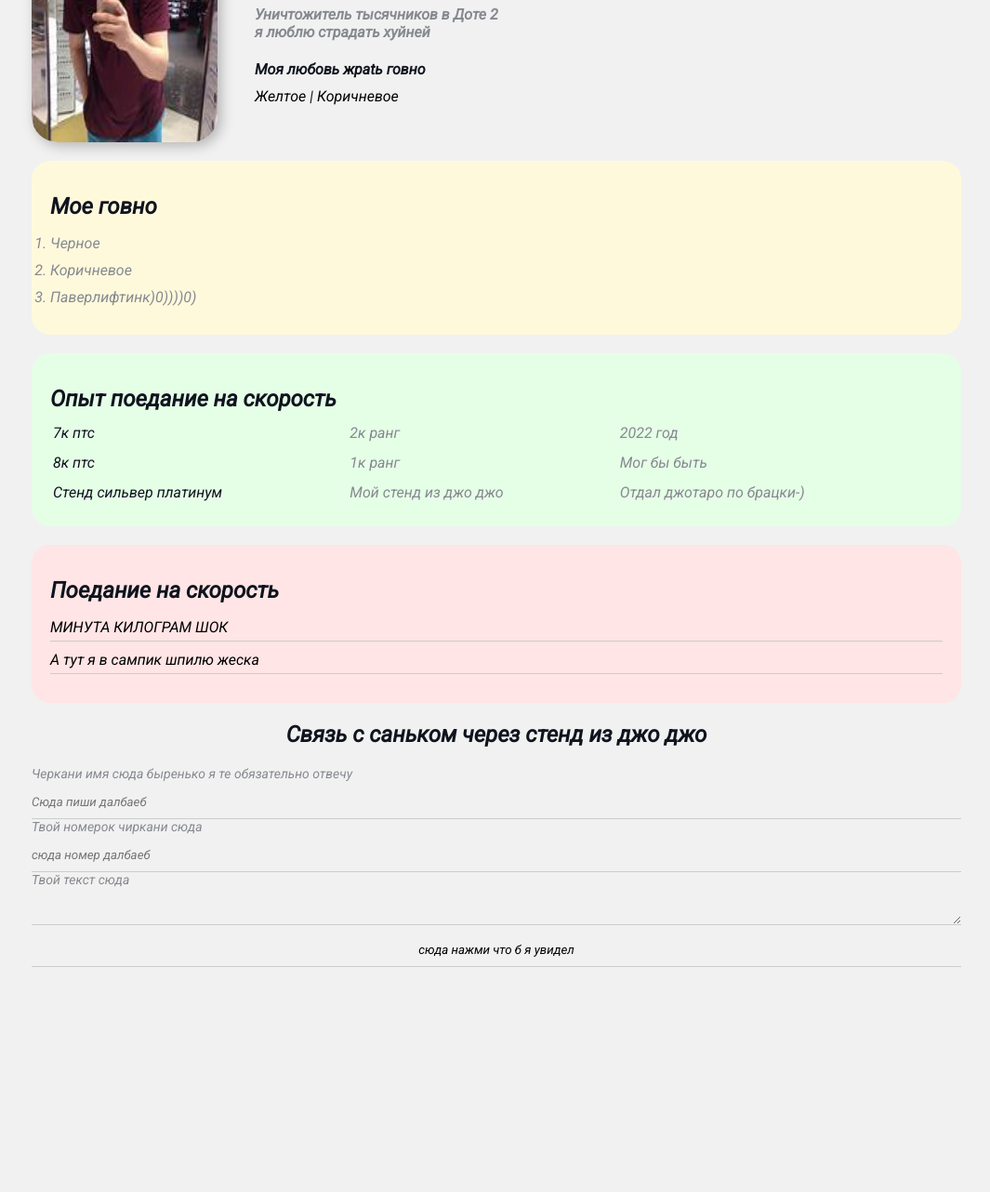
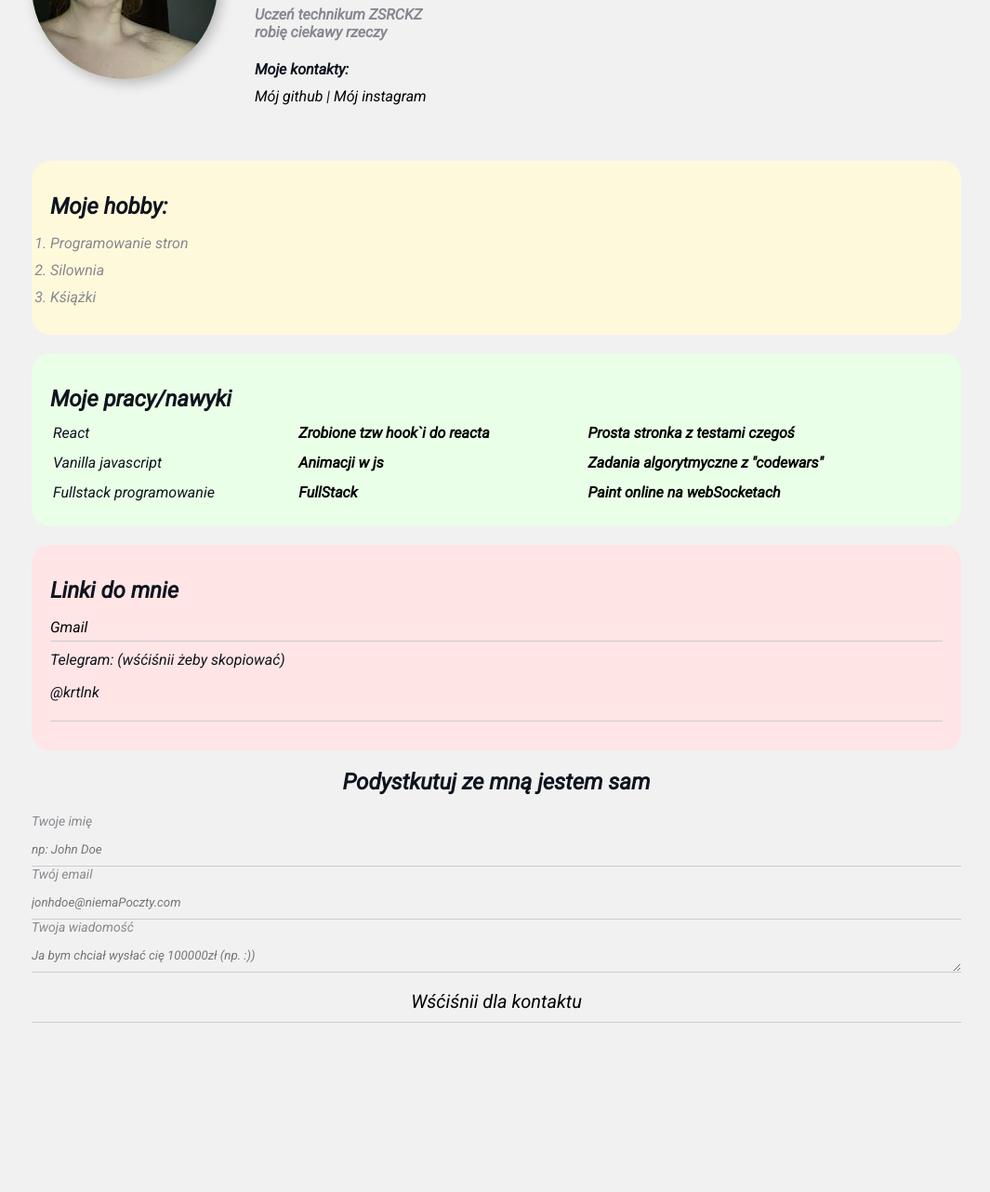
Before and after one commit to blessed1231/First-project-portfolio-, a plain HTML site: page index.html in a window 1280 px wide. Shown: the part 153-1435 px from the top of the page at 93% size, without its empty margins (106-1171 px from the left). Drawn offline with Linux system fonts and the light colour scheme.

Commit message:
Commited

```diff
--- a/index.html
+++ b/index.html
@@ -2,101 +2,101 @@
 <html>
   <head>
     <meta charset="UTF-8">
-    <title>saneking</title>
-    <link href="Стиль.css" rel="stylesheet" />
+    <title>Kratenko</title>
+    <link href="style.css" rel="stylesheet" />
  </head>
  <body>
 	 <div class="cont">
 		 <div class="info">
 
 
-                <img src="ava.jpg"
+                <img src="avatar.jpg"
                 alt="Тут мог быть санякинг но я снес сайт братва анлак)00)э бля"
                 class="avatar"/>
             </td>
             <td>
               <div class="infotext">
-                <h1>Саня кинг</h1>
-                <p>Уничтожитель тысячников в <strong> Доте 2</strong> </p>
-                <p><i>я люблю страдать хуйней</p></i>
+                <h1>Kratenko Ivan</h1>
+                <p>Uczeń technikum <strong> ZSRCKZ</strong> </p>
+                <p><i>robię ciekawy rzeczy</p></i>
 
- <h4>Моя любовь жраtь говно</h4>
+ <h4>Moje kontakty: </h4>
 
- <a href="https://www.youtube.com/channel/UCN-r9Fd75Ra_bnVxqqPog-g" target="_blank">Желтое</li></a>
+ <a href="https://github.com/blessed1231" target="_blank">Mój github</li></a>
     |
-    <a href="https://instagram.com/_plitochnik.anatoliy" target="_blank">Коричневое</li></a>
+    <a href="https://instagram.com/_plitochnik.anatoliy" target="_blank">Mój instagram</li></a>
   </div>
 
          </div>
  <div class="card bg-yellow">
-  <h2>Мое говно</h2>
+  <h2>Moje hobby: </h2>
   <ol class="list">
-     <li>Черное</li>
-     <li>Коричневое</li>
-     <li>Паверлифтинк)0))))0)</li>
+     <li>Programowanie stron</li>
+     <li>Silownia</li>
+     <li>Kśiążki</li>
   </ol>
  </div>
 
 
   <div class="card bg-green">
-  <h2>Опыт поедание на скорость</h2>
+  <h2>Moje pracy/nawyki</h2>
       <table class="table">
               <tr>
-            <td>7к птс</td>
-            <td class="temp">2к ранг </td>
-            <td class="temp">2022 год</td>
+            <td>React</td>
+            <td class="temp"><a href="https://github.com/blessed1231/ReactCustomHooks"><strong>Zrobione tzw hook`i do reacta</strong></a></td>
+            <td class="temp"><a href="https://github.com/blessed1231/SomePosts"><strong>Prosta stronka z testami czegoś</strong></a></td>
         </tr>
          <tr>
-            <td>8к птс</td>
-            <td class="temp">1к ранг</td>
-            <td class="temp">Мог бы быть</td>
+            <td>Vanilla javascript</td>
+            <td class="temp"><a href="https://github.com/blessed1231/Parralax-maket-spizdil-na-youtube-"><strong>Animacji w js</strong></a></td>
+            <td class="temp"><a href="https://github.com/blessed1231/CodeWars-problem"><strong>Zadania algorytmyczne z "codewars" </strong></a></td>
         </tr>
               <tr>
-            <Td>Стенд сильвер платинум</Td>
-            <td class="temp">Мой стенд из джо джо</td>
-            <td class="temp">Отдал джотаро по брацки-)</td>
+            <Td>Fullstack programowanie</Td>
+            <td class="temp"><a href="https://github.com/blessed1231/MERN-Airbnb-clone"><strong>FullStack</strong></a></td>
+            <td class="temp"><a href="https://github.com/blessed1231/Paint-online"><strong>Paint online na webSocketach</strong></a></td>
         </tr>
     </table>
   </div>
 
 
    <div class="card bg-red">
-      <h2>Поедание на скорость</h2>
+      <h2>Linki do mnie</h2>
       <ul class="linklist">
         <li>
-            <a href="https://www.youtube.com/watch?v=1tkELRoeSEs&t=96s&ab_channel=IvanKratenko" target="_blank ">МИНУТА КИЛОГРАМ ШОК</a>
+         <address>  <a href="mailto:ivankraten@gmail.com" target="_blank ">Gmail</a></address>
         </li>
         <li>
-          <a href="https://youtu.be/uEOhSHUDmVI" target="_blank">А тут я в сампик шпилю жеска</a>
+         <div>Telegram: (wśćiśnii żeby skopiować) <p class="telegram">@krtlnk</p> </div>
         </li>
     </ul>
    </div>
 
          <div class="contact">
-             <h2>Связь с саньком через стенд из джо джо</h2>
+             <h2>Podystkutuj ze mną jestem sam</h2>
 
        <form action="/">
          <div class="ro">
          <div class="formgroup">
-          <label for="name">Черкани имя сюда быренько я те обязательно отвечу</label>
+          <label for="name">Twoje imię</label>
           <input type="text" id="name"
-          placeholder="Сюда пиши далбаеб">
+          placeholder="np: John Doe">
 
         </div>
       </div>
 
           <div class="formgroup">
-          <label for="nomerok">Твой номерок чиркани сюда</label>
-          <input type="email" id="email" placeholder="сюда номер далбаеб">
+          <label for="nomerok">Twój email</label>
+          <input type="email" id="email" placeholder="jonhdoe@niemaPoczty.com">
 
         </div>
 
           <div class="formgroup">
-          <label for="text">Твой текст сюда</label>
-          <textarea name="" id="text" cols="55    " rows="1"></textarea>
+          <label for="text">Twoja wiadomość</label>
+          <textarea name="" id="text" cols="55"  placeholder="Ja bym chciał wysłać cię 100000zł (np. :))"   rows="1"></textarea>
 
           <div>
-          <input class="btn" type="submit" value="сюда нажми что б я увидел">
+          <input class="btn" type="submit" value="Wśćiśnii dla kontaktu">
           </div>
         </form>
         </div>
@@ -109,4 +109,25 @@
 
 
  </body>
+
+ <script type="text/javascript">
+   const span = document.querySelector(".telegram");
+
+span.onclick = function() {
+  document.execCommand("copy");
+}
+
+span.addEventListener("copy", function(event) {
+  event.preventDefault();
+  if (event.clipboardData) {
+    event.clipboardData.setData("text/plain", span.textContent);
+    console.log(event.clipboardData.getData("text"))
+  }
+});
+
+  const btn = document.querySelector('.btn')
+    btn.addEventListener('click', () => {
+      alert('Twoje dane zostałe wysłane, dla szybszej odpowiedzi napisz do mnie!')
+    })
+ </script>
 </html>
--- /dev/null
+++ b/style.css
@@ -0,0 +1,166 @@
+@import url('https://fonts.googleapis.com/css2?family=Roboto:ital@1&display=swap');
+
+
+body {
+    background-color: #f1f1f1;
+    color: #0f141e;
+    font-size: 16px;
+    font-weight: normal;
+    font-family: 'Roboto', sans-serif;
+
+
+
+}
+
+.cont {
+    max-width: 1000px;
+    margin: auto;
+    padding-top: 30px;
+
+}
+
+.avatar{
+    width: 200px;
+    height: 200px;
+    border-radius: 50%;
+    box-shadow: 4px 4px 14px rgba(0, 0, 0, 0.25)
+}
+
+.info {
+    display: flex   ;
+    margin-bottom: 20px;
+}
+
+.info p {
+    color: #86898F;
+    margin: 0;
+    font-style: italic;
+    font-weight: bold;
+    text-decoration: none;
+}
+
+a {
+    color: black;
+    text-decoration: none;
+
+}
+
+    a:hover {
+        text-decoration: underline;
+    }
+    a:active {
+        color: blue;
+     }
+
+     a:visited {
+         color: grey;
+     }
+
+     .card {
+         padding: 15px 20px;
+
+         margin-bottom: 20px;
+         border-radius: 20px;
+
+     }
+
+     .bg-yellow {
+         background: #fff9dc;
+     }
+     .bg-green {
+         background: #e9ffe7;
+     }
+     .bg-red {
+         background: #ffe5e5;
+      }
+
+      .card h2 {
+          margin-bottom: 10px;
+      }
+
+      .list {
+          padding: 0 0px;
+      }
+
+      .list li {
+          color: #86898f;
+          margin-bottom: 10px;
+
+      }
+
+      .table {
+          width: 100%;
+      }
+
+      .table td {
+          padding-bottom: 10px;
+      }
+
+      .table td:nth-child(2), .table td:nth-child(3) {
+          color: #86898f
+      }
+
+      .linklist {
+          list-style: none;
+          padding: 0;
+      }
+
+      .linklist li {
+        margin-bottom: 10px;
+        padding-bottom: 5px;
+        border-bottom: 1px solid #ccc;
+      }
+
+      .contact h2 {
+          text-align: center;
+      }
+
+      .formgroup label {
+          display: block;
+          font-size: 14px;
+          color: #86898F;
+      }
+
+      .formgroup input,
+      .formgroup textarea {
+          width: 100%;
+          box-sizing: border-box;
+          border: none;
+          background: transparent;
+          border-bottom: 1px solid #ccc;
+          color: black;
+          padding: 15px 0 10px;
+          outline: none;
+          font-family: inherit;
+      }
+
+        .row {
+            display: flex;
+            margin-bottom: 20px
+
+        }
+
+.row > .formgroup {
+    width: 50%;
+    margin-right: 20px;
+}
+
+.row > .formgroup:first-child {
+    margin-right: 10px;
+
+}
+
+.infotext {
+    margin: 40px;
+}
+ .infotext h4 {
+     margin-bottom: 10px;
+ }
+
+ .btn {
+      background-color: black;
+      font-size: 20px;
+      border: 1px solid #e9ffe7;
+     padding: 15px 20px;
+     color: white;
+ }
```
Also changed, not shown: avatar.jpg (added).
